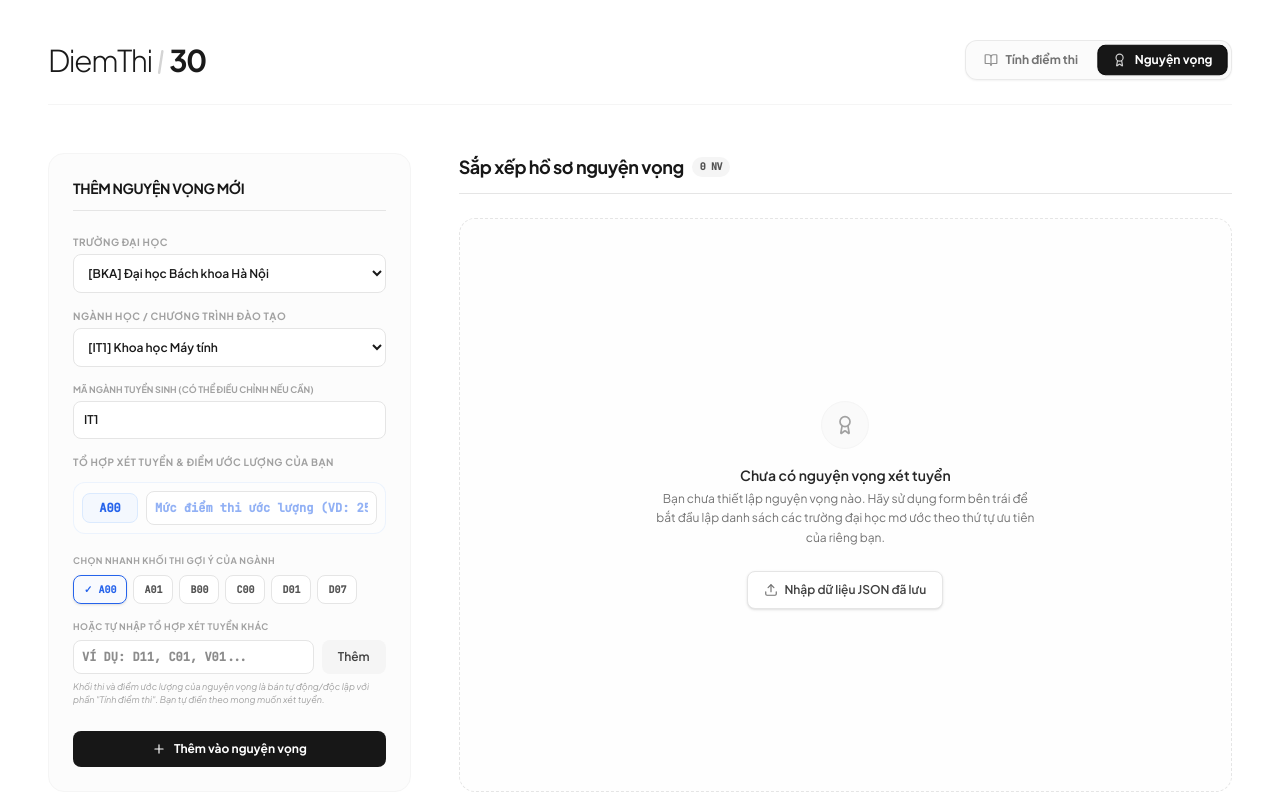
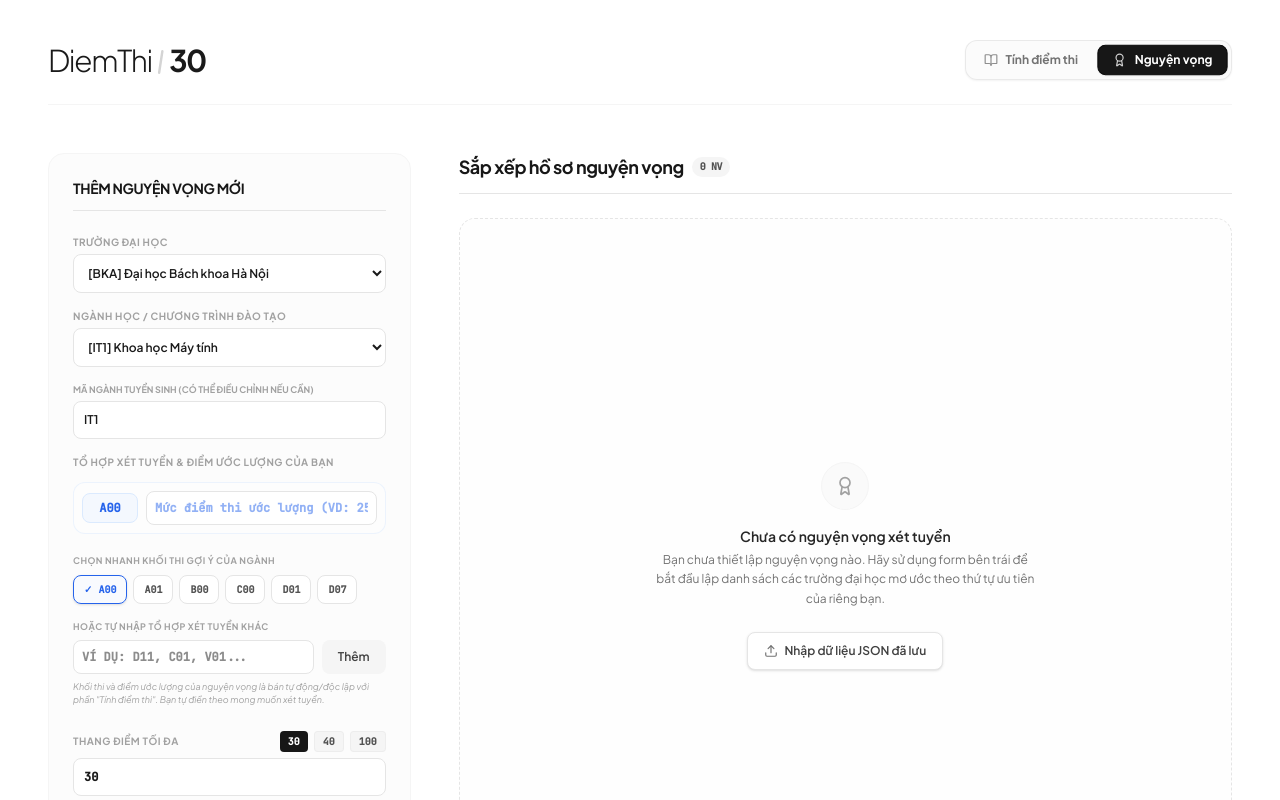
Before and after one commit to boulevardphat/Diemthi30, a React (Vite) app: page / in a window 1280 px wide. Both pictures are taken after a click on the button "Nguyện vọng". Shown: the top 800 px of the page. Built offline with nearby package versions, Linux system fonts and the light colour scheme.

Commit message:
Add files via upload

```diff
--- a/src/App.tsx
+++ b/src/App.tsx
@@ -359,6 +359,7 @@ export interface Aspiration {
   estimatedCutoff?: string; // user's 2026 estimated cutoff score
   blockScores?: { block: string; score: string }[]; // fully decoupled block scores
   originalMajorId?: string; // Support customizing major code of built-in majors
+  scale?: string;
 }
 
 function UniversityLogo({ logoUrl, shortName, name }: { logoUrl: string; shortName: string; name: string }) {
@@ -419,6 +420,7 @@ export default function App() {
   const [manualBlocks, setManualBlocks] = useState<{ block: string; score: string }[]>([{ block: "A00", score: "" }]);
   const [customBlockInput, setCustomBlockInput] = useState<string>("");
   const [editingAspirationId, setEditingAspirationId] = useState<string | null>(null);
+  const [targetScale, setTargetScale] = useState<string>("30");
 
   // Auto-set first major & block on university selection change
   const handleUnivChange = (uId: string) => {
@@ -472,6 +474,7 @@ export default function App() {
     setCustomMajorCode("IT1");
     setManualBlocks([{ block: "A00", score: "" }]);
     setCustomBlockInput("");
+    setTargetScale("30");
     setEditingAspirationId(null);
   };
 
@@ -518,7 +521,8 @@ export default function App() {
       blockCode: manualBlocks[0]?.block || "A00",
       blockCodes: manualBlocks.map(mb => mb.block),
       estimatedCutoff: manualBlocks[0]?.score || undefined,
-      blockScores: manualBlocks
+      blockScores: manualBlocks,
+      scale: targetScale || "30"
     };
 
     if (editingAspirationId) {
@@ -535,6 +539,7 @@ export default function App() {
   const startEditAspiration = (asp: Aspiration) => {
     setEditingAspirationId(asp.id);
     setTargetUnivId(asp.universityId);
+    setTargetScale(asp.scale || "30");
 
     if (asp.universityId === "custom") {
       setCustomUnivName(asp.customUniversityName || "");
@@ -1390,6 +1395,47 @@ export default function App() {
                 </span>
               </div>
 
+              {/* Optional custom scale input */}
+              <div className="space-y-1.5 pb-2">
+                <div className="flex items-center justify-between gap-2">
+                  <label className="block text-[10px] uppercase font-bold tracking-wider text-neutral-400">
+                    Thang điểm tối đa
+                  </label>
+                  <div className="flex gap-1.5 shrink-0">
+                    {["30", "40", "100"].map((sc) => (
+                      <button
+                        key={sc}
+                        type="button"
+                        onClick={() => setTargetScale(sc)}
+                        className={`px-2 py-0.5 rounded text-[10px] font-extrabold font-mono transition-all cursor-pointer ${
+                          targetScale === sc
+                            ? "bg-neutral-900 text-white font-black"
+                            : "bg-neutral-100 text-neutral-600 hover:bg-neutral-200 border border-neutral-200/50"
+                        }`}
+                      >
+                        {sc}
+                      </button>
+                    ))}
+                  </div>
+                </div>
+                <input
+                  type="text"
+                  required
+                  placeholder="Nhập thang điểm (mặc định: 30)"
+                  value={targetScale}
+                  onChange={(e) => {
+                    const val = e.target.value;
+                    if (val === "" || /^[0-9]*\.?[0-9]*$/.test(val)) {
+                      setTargetScale(val);
+                    }
+                  }}
+                  className="w-full bg-white border border-neutral-200 text-xs font-mono font-bold rounded-lg p-2.5 outline-none focus:border-neutral-900"
+                />
+                <span className="block text-[9px] text-neutral-400 italic">
+                  Các ngành tiêu chuẩn dùng thang 30. Ngành nhân hệ số dùng thang 40, đánh giá năng lực dùng thang 100/1200...
+                </span>
+              </div>
+
               {/* Submit Button */}
               <button
                 type="submit"
@@ -1561,6 +1607,7 @@ export default function App() {
                                     <span className="text-xs font-bold font-mono text-neutral-800">
                                       {score ? (parseFloat(score) ? parseFloat(score).toFixed(2) : score) : "--"}
                                     </span>
+                                    <span className="text-[9px] font-light text-neutral-400 select-none ml-0.5">/{asp.scale || "30"}</span>
                                   </div>
                                 </div>
 
@@ -1579,6 +1626,7 @@ export default function App() {
                                     <span className="text-xl font-bold font-mono tracking-tighter text-neutral-900 leading-none">
                                       {score ? (parseFloat(score) ? parseFloat(score).toFixed(2) : score) : "--"}
                                     </span>
+                                    <span className="text-[10px] select-none ml-1 font-light text-neutral-400">/{asp.scale || "30"}</span>
                                   </div>
                                 </div>
                               </div>
```
